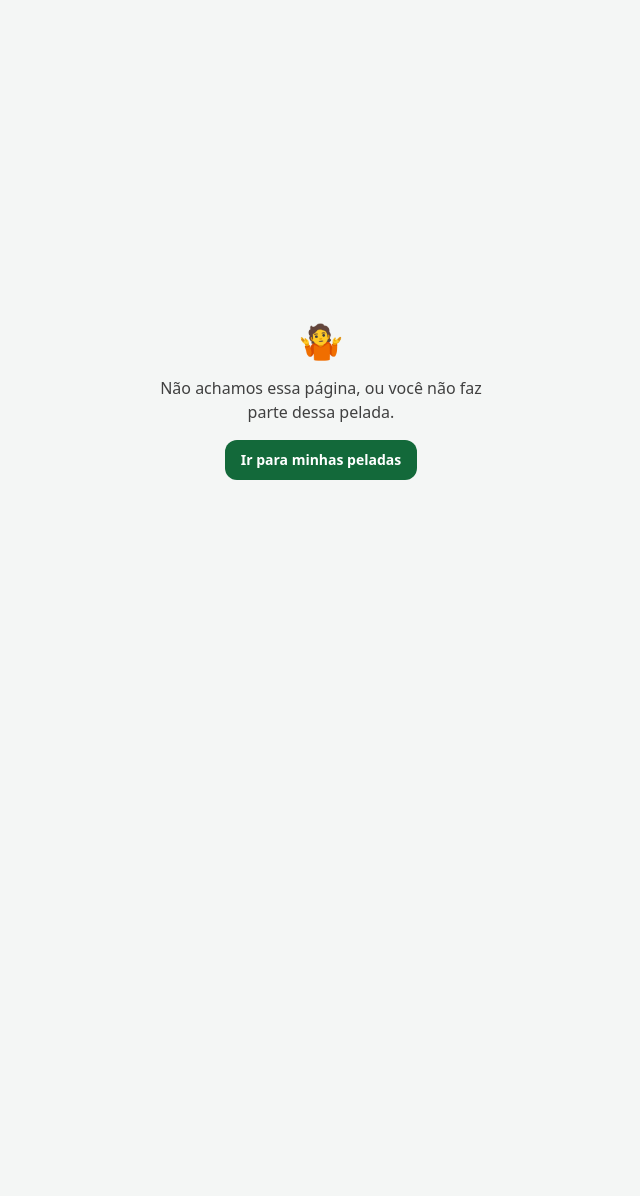
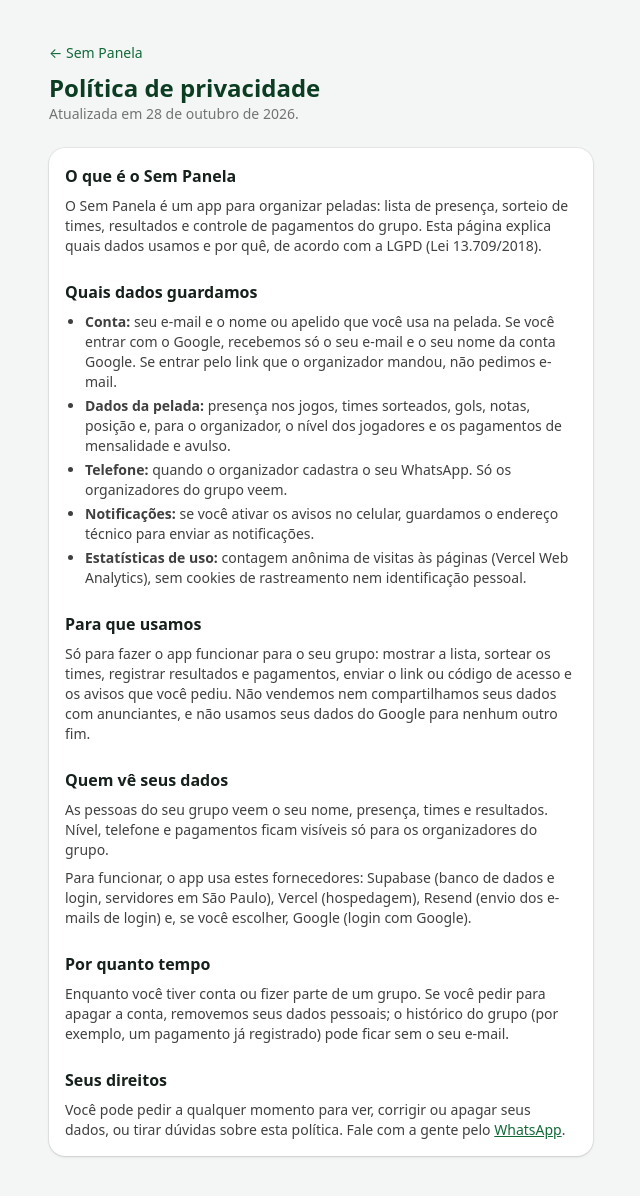
Before and after one commit to thiagozoio/sem-panela, a Next.js app: page /privacidade in a window 1280 px wide. Before the commit this address had no page. Shown: the whole page, without its empty margins (319-959 px from the left). Before the commit the page ends 800 px from the top, so only its background shows below. Built offline with nearby package versions, Linux system fonts and the light colour scheme.

Commit message:
Página de política de privacidade (exigida pelo login com Google)
Co-Authored-By: Claude Opus 5.5 <noreply@anthropic.com>
Claude-Session: https://claude.ai/code/session_017EbbynZBU1TckMqmi2Jh6i

```diff
--- a/src/app/login/page.tsx
+++ b/src/app/login/page.tsx
@@ -1,3 +1,4 @@
+import Link from "next/link";
 import type { Metadata } from "next";
 import { redirect } from "next/navigation";
 import { Card } from "@/components/ui";
@@ -42,6 +43,9 @@ export default async function LoginPage({ searchParams }: PageProps<"/login">) {
       <p className="text-center text-sm text-neutral-600">
         É jogador e não quer usar e-mail? Peça ao organizador o seu <strong>link de acesso</strong> pelo WhatsApp.
       </p>
+      <p className="text-center text-xs text-neutral-500">
+        <Link href="/privacidade" className="underline">Política de privacidade</Link>
+      </p>
     </main>
   );
 }
--- a/src/app/page.tsx
+++ b/src/app/page.tsx
@@ -1,3 +1,4 @@
+import Link from "next/link";
 import { redirect } from "next/navigation";
 import { LinkButton } from "@/components/ui";
 import { getCurrentUser } from "@/lib/auth";
@@ -42,6 +43,9 @@ export default async function Home() {
         <p className="pt-4 text-center text-sm text-neutral-600">
           30 dias grátis. Depois, <strong>{formatMoney(PRICE_CENTS)} por mês</strong> por grupo, com jogadores ilimitados. Só o organizador paga.
         </p>
+        <p className="text-center text-xs text-neutral-500">
+          <Link href="/privacidade" className="underline">Política de privacidade</Link>
+        </p>
       </section>
     </main>
   );
--- /dev/null
+++ b/src/app/privacidade/page.tsx
@@ -0,0 +1,96 @@
+import type { Metadata } from "next";
+import Link from "next/link";
+import { Card } from "@/components/ui";
+
+export const metadata: Metadata = { title: "Política de privacidade" };
+
+const WHATSAPP = process.env.NEXT_PUBLIC_BILLING_WHATSAPP ?? "";
+
+function Section({ title, children }: { title: string; children: React.ReactNode }) {
+  return (
+    <section className="space-y-2">
+      <h2 className="font-semibold">{title}</h2>
+      <div className="space-y-2 text-sm text-neutral-700">{children}</div>
+    </section>
+  );
+}
+
+export default function PrivacyPage() {
+  return (
+    <main className="mx-auto w-full max-w-xl flex-1 px-4 py-10">
+      <Link href="/" className="text-sm text-pitch-700">← Sem Panela</Link>
+      <h1 className="mt-2 text-2xl font-extrabold text-pitch-900">Política de privacidade</h1>
+      <p className="mb-6 text-sm text-neutral-500">Atualizada em 28 de outubro de 2026.</p>
+      <Card className="space-y-6">
+        <Section title="O que é o Sem Panela">
+          <p>
+            O Sem Panela é um app para organizar peladas: lista de presença, sorteio de times, resultados e controle de
+            pagamentos do grupo. Esta página explica quais dados usamos e por quê, de acordo com a LGPD (Lei 13.709/2018).
+          </p>
+        </Section>
+        <Section title="Quais dados guardamos">
+          <ul className="list-disc space-y-1 pl-5">
+            <li>
+              <strong>Conta:</strong> seu e-mail e o nome ou apelido que você usa na pelada. Se você entrar com o Google,
+              recebemos só o seu e-mail e o seu nome da conta Google. Se entrar pelo link que o organizador mandou, não
+              pedimos e-mail.
+            </li>
+            <li>
+              <strong>Dados da pelada:</strong> presença nos jogos, times sorteados, gols, notas, posição e, para o
+              organizador, o nível dos jogadores e os pagamentos de mensalidade e avulso.
+            </li>
+            <li>
+              <strong>Telefone:</strong> quando o organizador cadastra o seu WhatsApp. Só os organizadores do grupo veem.
+            </li>
+            <li>
+              <strong>Notificações:</strong> se você ativar os avisos no celular, guardamos o endereço técnico para enviar
+              as notificações.
+            </li>
+            <li>
+              <strong>Estatísticas de uso:</strong> contagem anônima de visitas às páginas (Vercel Web Analytics), sem
+              cookies de rastreamento nem identificação pessoal.
+            </li>
+          </ul>
+        </Section>
+        <Section title="Para que usamos">
+          <p>
+            Só para fazer o app funcionar para o seu grupo: mostrar a lista, sortear os times, registrar resultados e
+            pagamentos, enviar o link ou código de acesso e os avisos que você pediu. Não vendemos nem compartilhamos seus
+            dados com anunciantes, e não usamos seus dados do Google para nenhum outro fim.
+          </p>
+        </Section>
+        <Section title="Quem vê seus dados">
+          <p>
+            As pessoas do seu grupo veem o seu nome, presença, times e resultados. Nível, telefone e pagamentos ficam
+            visíveis só para os organizadores do grupo.
+          </p>
+          <p>
+            Para funcionar, o app usa estes fornecedores: Supabase (banco de dados e login, servidores em São Paulo),
+            Vercel (hospedagem), Resend (envio dos e-mails de login) e, se você escolher, Google (login com Google).
+          </p>
+        </Section>
+        <Section title="Por quanto tempo">
+          <p>
+            Enquanto você tiver conta ou fizer parte de um grupo. Se você pedir para apagar a conta, removemos seus dados
+            pessoais; o histórico do grupo (por exemplo, um pagamento já registrado) pode ficar sem o seu e-mail.
+          </p>
+        </Section>
+        <Section title="Seus direitos">
+          <p>
+            Você pode pedir a qualquer momento para ver, corrigir ou apagar seus dados, ou tirar dúvidas sobre esta
+            política.
+            {WHATSAPP && (
+              <>
+                {" "}Fale com a gente pelo{" "}
+                <a className="font-medium text-pitch-700 underline" href={`https://wa.me/${WHATSAPP}`} target="_blank" rel="noreferrer">
+                  WhatsApp
+                </a>
+                .
+              </>
+            )}
+          </p>
+        </Section>
+      </Card>
+    </main>
+  );
+}
```
